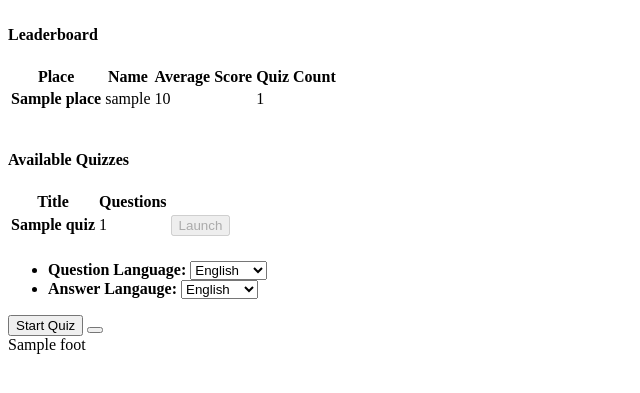
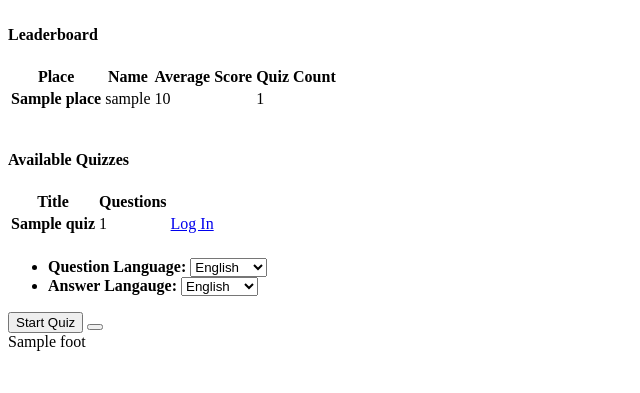
Before and after one commit to LiffAM1/Japanese-Quiz-Site, a Flask app: template templates/home.html in a window 1280 px wide. Shown: the part 360-753 px from the top of the page, without its empty margins (0-640 px from the left). Run offline with Flask 3, Linux system fonts and the light colour scheme; the template is opened without the code that fills it: most values are stand-ins (such as "Sample title", 1, 10 or a date in 2020).

Commit message:
changing out disabled launch button

```diff
--- a/templates/home.html
+++ b/templates/home.html
@@ -60,7 +60,7 @@
                             {% if user_logged_in %}
                             <td><button type="button" class="btn btn-secondary" id="takeQuizBtn" onClick="showModal('{{quiz.title}}', '{{quiz.id}}')">Launch</button></td>
                             {% else %}
-                            <td title="Please log in to take quizzes!"><button type="button" class="btn btn-secondary" disabled="true">Launch</button></td>
+                            <td title="Please log in to take quizzes!"><a class="btn btn-secondary" href="{{base_url}}/login" role="button" onclick="$('#loginToast').toast('show');">Log In</a></td>
                             {% endif %}
                             </tr>
                             {% endfor %}
```
